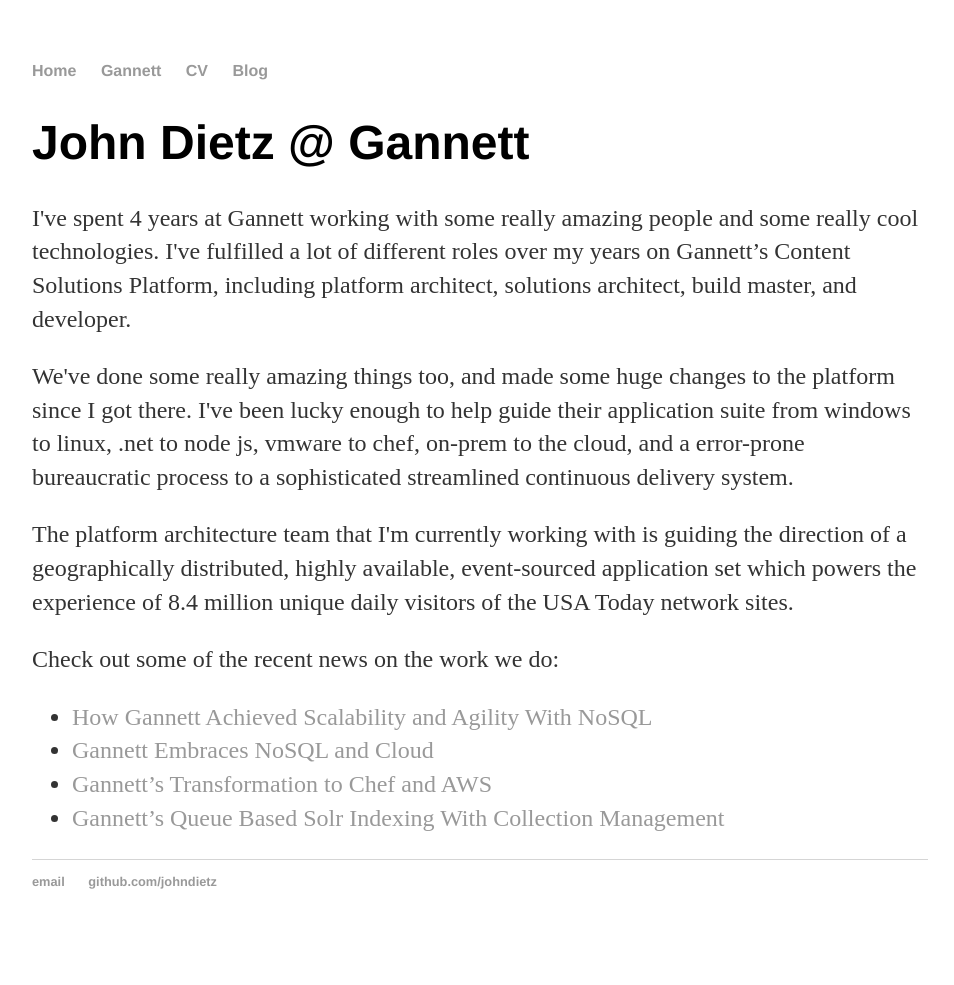
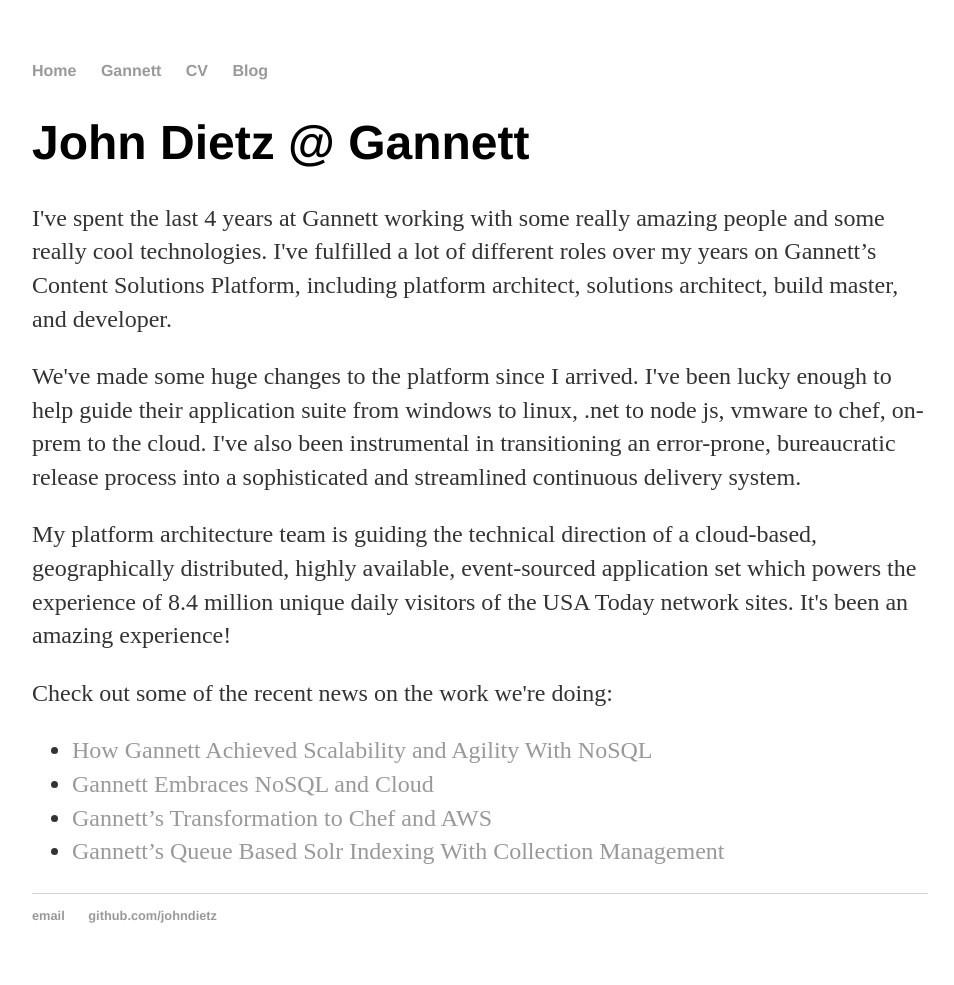
Before and after one commit to relentlessdev/relentlessdev.github.io, a Jekyll site: the page built from gannett/index.html, in a window 1280 px wide. Shown: the whole page, without its empty margins (160-1114 px from the left). Built offline with Jekyll 4.4.1, drawn with Linux system fonts in a browser that asks for light colours; before the commit the page ends 951 px from its top, so only the background shows below that.

Commit message:
templates added for each work history

```diff
--- a/gannett/index.html
+++ b/gannett/index.html
@@ -3,13 +3,13 @@
 title: John Dietz @ Gannett
 ---
 
-		<div class="gannett">
+<div class="experience">
 	<h1>John Dietz @ Gannett</h1>
-			<p>I've spent 4 years at Gannett working with some really amazing people and some really cool technologies. I've fulfilled a lot of different roles over my years on Gannett’s Content Solutions Platform, including platform architect, solutions architect, build master, and developer.</p>
-			<p>We've done some really amazing things too, and made some huge changes to the platform since I got there. I've been lucky enough to help guide their application suite from windows to linux, .net to node js, vmware to chef, on-prem to the cloud, and a error-prone bureaucratic process to a sophisticated streamlined continuous delivery system.</p>
-			<p>The platform architecture team that I'm currently working with is guiding the direction of a geographically distributed, highly available, event-sourced application set which powers the experience of 8.4 million unique daily visitors of the USA Today network sites.</p>
+	<p>I've spent the last 4 years at Gannett working with some really amazing people and some really cool technologies. I've fulfilled a lot of different roles over my years on Gannett’s Content Solutions Platform, including platform architect, solutions architect, build master, and developer.</p>
+	<p>We've made some huge changes to the platform since I arrived. I've been lucky enough to help guide their application suite from windows to linux, .net to node js, vmware to chef, on-prem to the cloud. I've also been instrumental in transitioning an error-prone, bureaucratic release process into a sophisticated and streamlined continuous delivery system.</p>
+	<p>My platform architecture team is guiding the technical direction of a cloud-based, geographically distributed, highly available, event-sourced application set which powers the experience of 8.4 million unique daily visitors of the USA Today network sites. It's been an amazing experience!</p>
 	<p></p>
-			<p>Check out some of the recent news on the work we do:</p>
+	<p>Check out some of the recent news on the work we're doing:</p>
 	<ul class="news">
 		<li><a href="http://www.couchbase.com/customers/gannett.html">How Gannett Achieved Scalability and Agility With NoSQL</a></li>
 		<li><a href="http://www.nextplatform.com/2015/10/06/extra-extra-gannett-embraces-nosql-and-cloud/">Gannett Embraces NoSQL and Cloud</a></li>
```
Also changed, not shown: american/index.html (added, +10 -0 lines), eis/index.html (added, +10 -0 lines), hp/index.html (added, +10 -0 lines), index.html (+7 -1 lines), nextgen/index.html (added, +10 -0 lines). Lines whose indentation alone changed are shown as unchanged.
